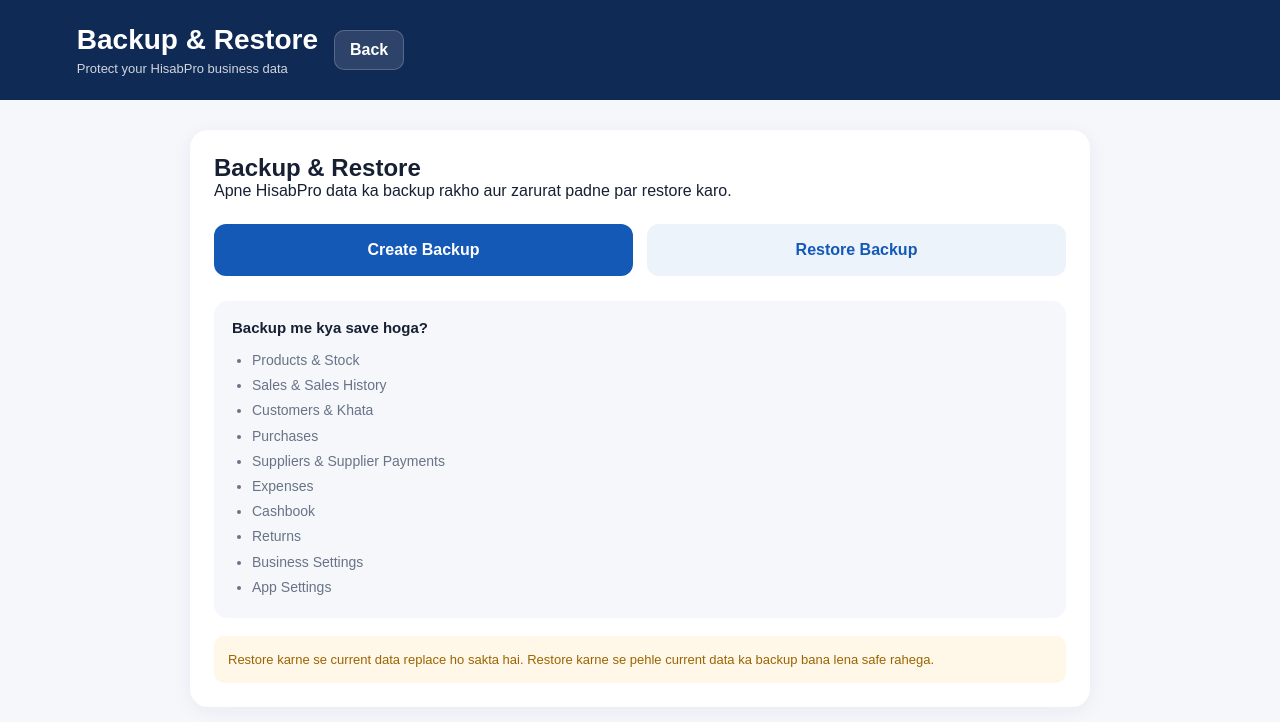
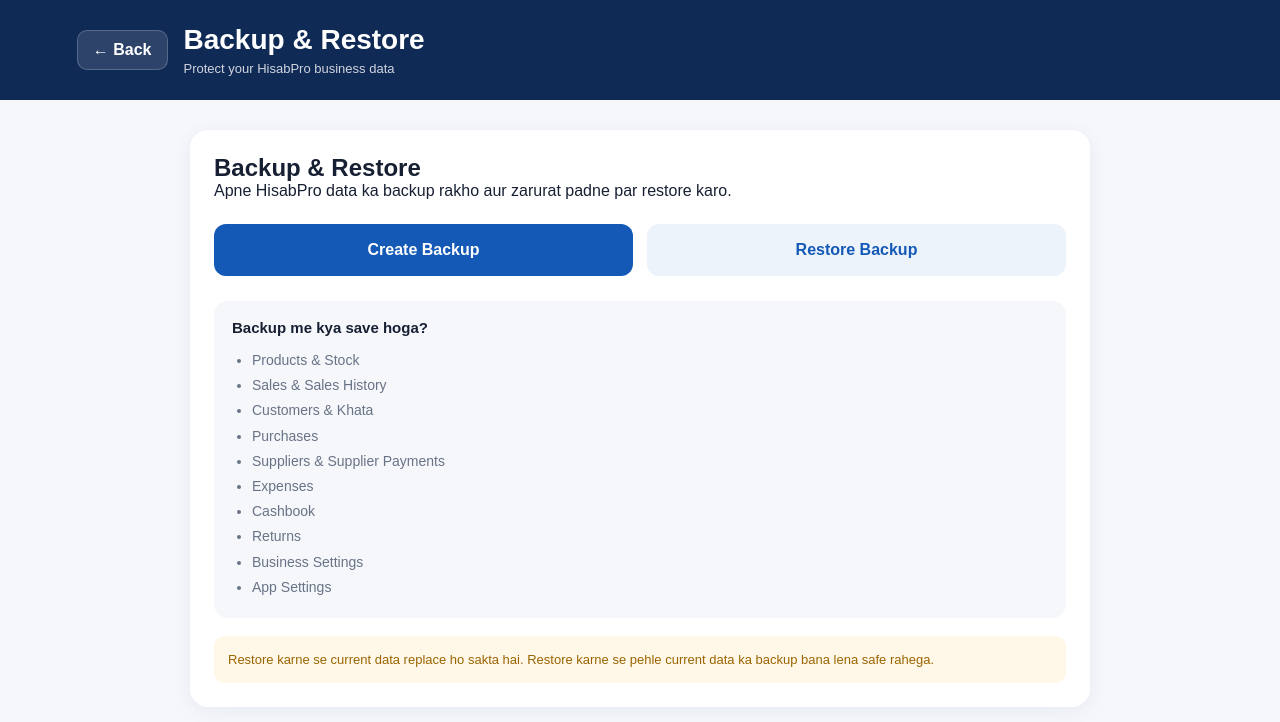
Before and after one commit to sameerkhan86926-a11y/hisabpro, a Next.js app: page /hisabpro/backup in a window 1280 px wide. Shown: the top 722 px of the page. Built offline with nearby package versions, Linux system fonts and the light colour scheme.

Commit message:
Update page.tsx

```diff
--- a/app/backup/page.tsx
+++ b/app/backup/page.tsx
@@ -6,14 +6,14 @@ export default function BackupPage() {
   return (
     <main className="app">
       <header className="header">
+        <a href="/hisabpro/more/" className="header-back-button">
+          ← Back
+        </a>
+
         <div>
           <h1>Backup & Restore</h1>
           <p>Protect your HisabPro business data</p>
         </div>
-
-        <a href="/hisabpro/more/" className="header-back-button">
-          Back
-        </a>
       </header>
 
       <section className="backup-page-section">
```
